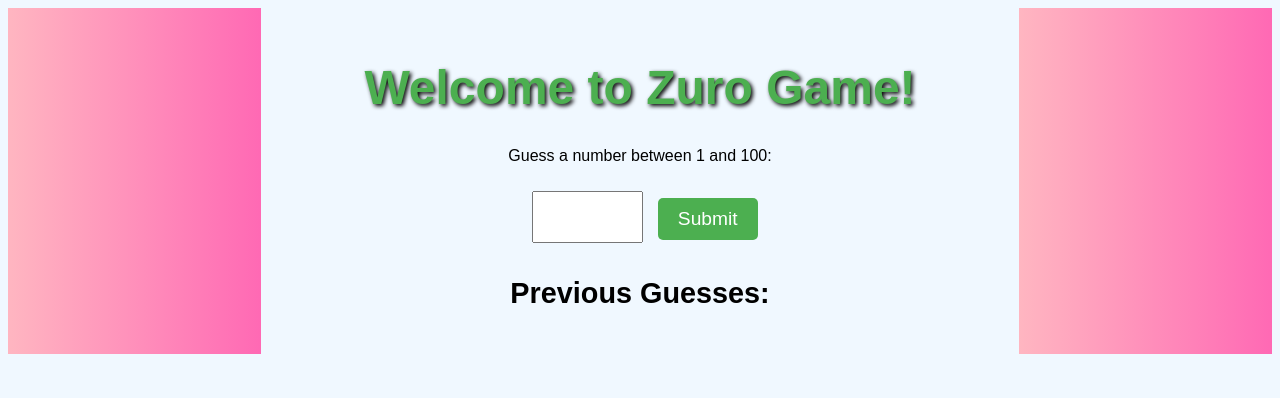
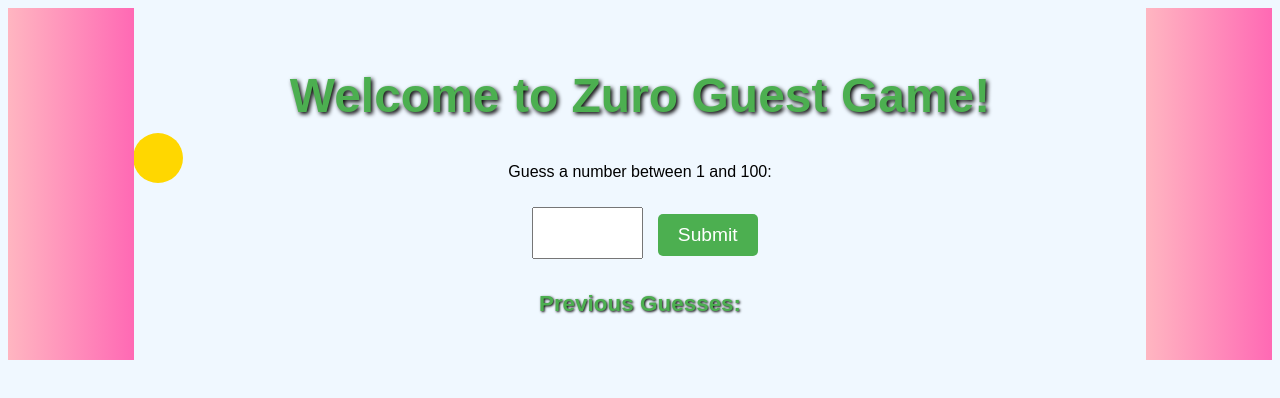
Before and after one commit to aflacake/Zuro-Number-Guessing-Game, a plain HTML site: page zuro_game.html in a window 1280 px wide. Drawn offline with Linux system fonts and the light colour scheme.

Commit message:
Update and rename Zuro_game.html to zuro_game.html
- fix layout width right-left decor
- math number guess in JS
More:
- suggest: change color like Zuro Chatbot design default

```diff
--- a/Zuro_game.html
+++ b/zuro_game.html
@@ -13,7 +13,7 @@
             position: relative;
             overflow: hidden; /* To hide any overflowing content */
         }
-        h1 {
+        h2 {
             font-size: 3rem;
             color: #4CAF50;
             text-shadow: 2px 2px 4px #000000;
@@ -42,6 +42,10 @@
         .previous-guesses {
             font-size: 1.2rem;
             margin-top: 20px;
+        }
+        h3 {
+            color: #4CAF50;
+            text-shadow: 1px 1px 2.5px #000000;
         }
         /* Bold Flower Design */
         .flower {
@@ -79,7 +83,7 @@
             position: absolute;
             top: 0;
             bottom: 0;
-            width: 20%;
+            width: 10%;
             background: linear-gradient(to right, #FFB6C1, #FF69B4);
         }
         .left-decor {
@@ -91,7 +95,7 @@
     </style>
 </head>
 <body>
-    <h1>Welcome to Zuro Game!</h1>
+    <h2>Welcome to Zuro Guest Game!</h2>
 
     <!-- Left and Right Decoration -->
     <div class="left-decor"></div>
@@ -114,12 +118,12 @@
     <div class="result" id="result"></div>
 
     <div class="previous-guesses">
-        <h2>Previous Guesses:</h2>
+        <h3>Previous Guesses:</h3>
         <ul id="guessList"></ul>
     </div>
 
     <script>
-        const randomNumber = Math.floor(Math.random() * 100) + 1;
+        const randomNumber = Math.floor(Math.random() * 100) ;
         let previousGuesses = [];
 
         function checkGuess() {
```
